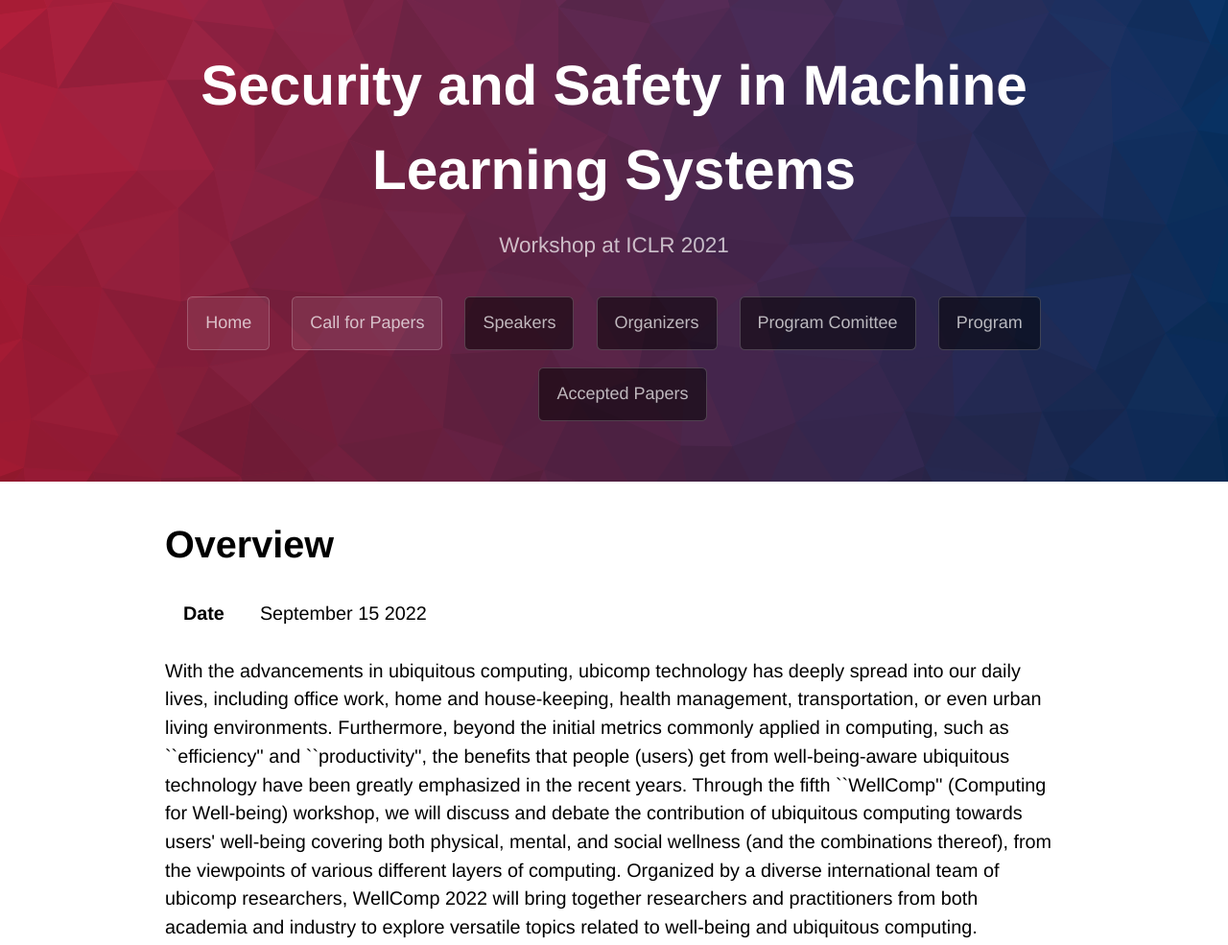
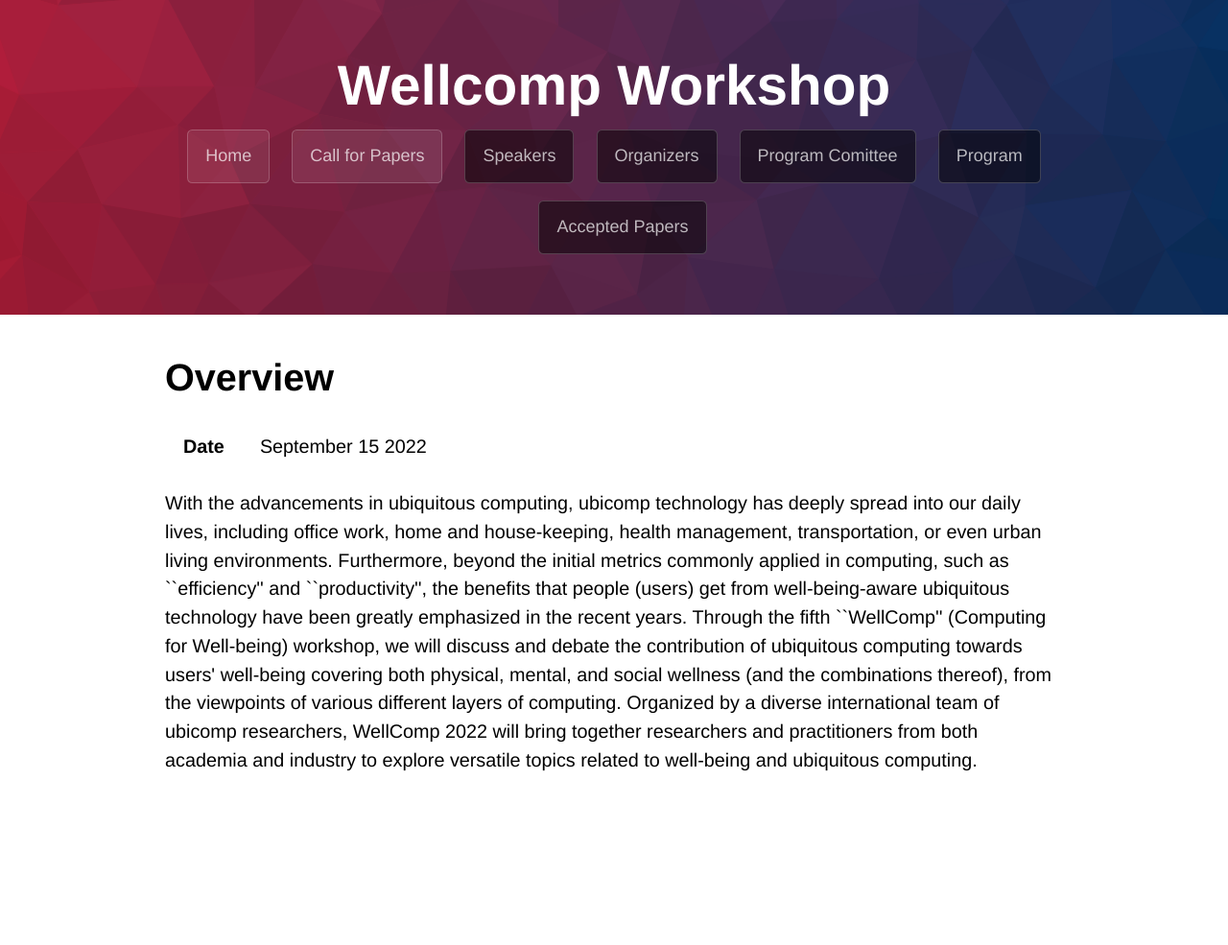
Before and after one commit to s19514tt/wellcomp-workshop, a plain HTML site: page index.html in a window 1280 px wide. Shown: the whole page at 96% size. After the commit the page ends 863 px from the top, so only its background shows below. Drawn offline with Linux system fonts and the light colour scheme; a web font is replaced by a local one.

Commit message:
change title

```diff
--- a/index.html
+++ b/index.html
@@ -15,10 +15,7 @@
     <a id="skip-to-content" href="#content">Skip to the content.</a>
 
     <header class="page-header" role="banner">
-      <h1 class="project-name">
-        Security and Safety in Machine Learning Systems
-      </h1>
-      <h2 class="project-tagline">Workshop at ICLR 2021</h2>
+      <h1 class="project-name">Wellcomp Workshop</h1>
 
       <a href="./index.html" class="btn">Home</a>
 
```
Also changed, not shown: cfp.html (+1 -3 lines).
